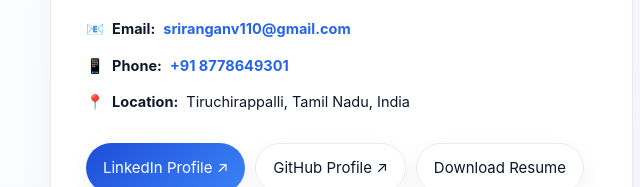
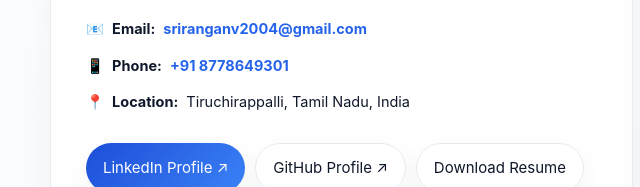
Before and after one commit to SriranganV/portfolio, a plain HTML site: page sections/contact.html in a window 1280 px wide. Shown: the part 541-728 px from the top of the page, 0-640 px from the left. Drawn offline with Linux system fonts and the light colour scheme.

Commit message:
Update email address to sriranganv2004@gmail.com

```diff
--- a/sections/contact.html
+++ b/sections/contact.html
@@ -39,7 +39,7 @@
             </p>
 
             <div style="margin-bottom: 25px; display:flex; flex-direction:column; gap:12px; font-size:14.5px;">
-              <p style="margin:0; display:flex; align-items:center; gap:8px;">📧 <strong>Email:</strong> <a href="mailto:sriranganv110@gmail.com" style="color:var(--blue); font-weight:700;">sriranganv110@gmail.com</a></p>
+              <p style="margin:0; display:flex; align-items:center; gap:8px;">📧 <strong>Email:</strong> <a href="mailto:sriranganv2004@gmail.com" style="color:var(--blue); font-weight:700;">sriranganv2004@gmail.com</a></p>
               <p style="margin:0; display:flex; align-items:center; gap:8px;">📱 <strong>Phone:</strong> <a href="tel:+918778649301" style="color:var(--blue); font-weight:700;">+91 8778649301</a></p>
               <p style="margin:0; display:flex; align-items:center; gap:8px;">📍 <strong>Location:</strong> Tiruchirappalli, Tamil Nadu, India</p>
             </div>
@@ -53,7 +53,7 @@
             <hr style="border:0; border-top:1px solid var(--line); margin: 25px 0;">
 
             <h3 style="font-size:18px; margin-bottom:12px;">Quick Message</h3>
-            <form action="https://formsubmit.co/sriranganv110@gmail.com" method="POST" style="display:flex; flex-direction:column; gap:14px; margin-top:15px;">
+            <form action="https://formsubmit.co/sriranganv2004@gmail.com" method="POST" style="display:flex; flex-direction:column; gap:14px; margin-top:15px;">
               <input type="hidden" name="_template" value="box">
               <div style="display:grid; grid-template-columns:1fr 1fr; gap:12px;">
                 <input type="text" name="name" placeholder="Your Name" required style="padding:12px 16px; border:1px solid var(--line); border-radius:12px; font-family:inherit; background:#fff; transition:.25s;" onfocus="this.style.borderColor='var(--blue)'; this.style.boxShadow='0 0 0 4px rgba(37,99,235,0.1)';" onblur="this.style.borderColor='var(--line)'; this.style.boxShadow='none';">
```
Also changed, not shown: index.html (+1 -1 lines).
